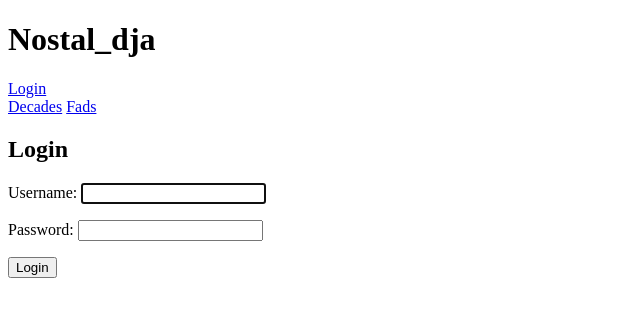
After one commit to gabe-ng/nostal-dja, a Django app: page /accounts/login/ in a window 1280 px wide. The commit adds this page. Shown: the top 317 px of the page, without its empty margins (0-640 px from the left). Run offline with Django 3.2, Linux system fonts and the light colour scheme.

Commit message:
created migration for seed and added user auth

```diff
--- a/nostal_dja_project/nostal_dja/templates/nostal_dja/base.html
+++ b/nostal_dja_project/nostal_dja/templates/nostal_dja/base.html
@@ -14,6 +14,13 @@
 <body>
     <h1>Nostal_dja</h1>
     <nav>
+        <div class="user-info">
+            {% if user.is_authenticated %} Welcome, {{ user.username }}
+            <a href="{% url 'logout' %}">Signout</a>
+            {% else %}
+            <a href="{% url 'login' %}">Login</a>
+            {% endif %}
+        </div>
         <a href="/">Decades</a>
         <a href="/fads">Fads</a>
     </nav>
--- /dev/null
+++ b/nostal_dja_project/nostal_dja/templates/registration/login.html
@@ -0,0 +1,9 @@
+{% extends 'nostal_dja/base.html' %} {% block content %}
+
+<h2>Login</h2>
+<form method="post">
+    {% csrf_token %} {{ form.as_p }}
+    <button type="submit">Login</button>
+</form>
+
+{% endblock %}
--- a/nostal_dja_project/nostal_dja/views.py
+++ b/nostal_dja_project/nostal_dja/views.py
@@ -1,6 +1,7 @@
 from django.shortcuts import render, redirect
 from .models import Decade, Fad
 from .forms import DecadeForm, FadForm
+from django.contrib.auth.decorators import login_required
 
 #################### DECADES #################
 
@@ -15,6 +16,7 @@ def decade_detail(request, pk):
     return render(request, 'nostal_dja/decade_detail.html', { 'decade': decade })
 
 # create - decade
+@login_required
 def decade_create(request):
     if request.method == 'POST':
         form = DecadeForm(request.POST)
@@ -38,6 +40,7 @@ def decade_update(request, pk):
     return render(request, 'nostal_dja/decade_form.html', { 'form': form })
 
 # delete - decade
+@login_required
 def decade_delete(request, pk):
     Decade.objects.get(id=pk).delete()
     return redirect('decade_list')
--- a/nostal_dja_project/nostal_dja_project/urls.py
+++ b/nostal_dja_project/nostal_dja_project/urls.py
@@ -16,8 +16,11 @@ Including another URLconf
 from django.conf.urls import include
 from django.contrib import admin
 from django.urls import path
+from django.contrib.auth import views as auth_views
 
 urlpatterns = [
     path('admin/', admin.site.urls),
     path('', include('nostal_dja.urls')),
+    path('accounts/login/', auth_views.login, name='login'),
+    path('accounts/logout/', auth_views.logout, name='logout'),
 ]
```
Also changed, not shown: nostal_dja_project/nostal_dja/migrations/__init__.py (deleted, +0 -31 lines), nostal_dja_project/nostal_dja/migrations/0002_auto_20180726_2137.py (deleted), nostal_dja_project/nostal_dja/migrations/0002_auto_20180726_2215.py (added).
